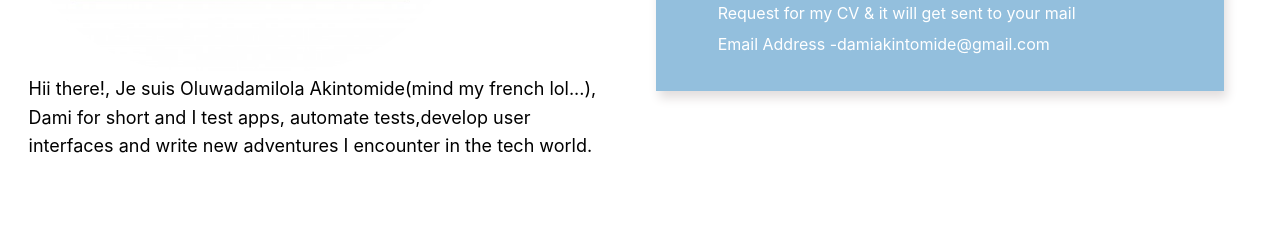
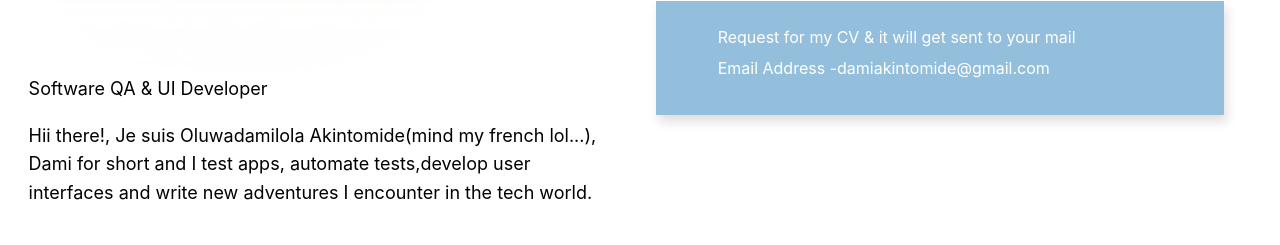
Before and after one commit to DAMIAKINTOMIDE/Damitomide, a plain HTML site: page index.html in a window 1280 px wide. Shown: the part 401-646 px from the top of the page. Drawn offline with Linux system fonts and the light colour scheme; a script that the page names is missing.

Commit message:
Update index.html

```diff
--- a/index.html
+++ b/index.html
@@ -30,6 +30,7 @@
                 <div class="main-panel" id="main-panel">
                     <div class="col-1">
                         <img src="images/landing-page.jpg">
+                        <p>Software QA & UI Developer</p>
                         <p>Hii there!, Je suis Oluwadamilola Akintomide(mind my french lol...), Dami for short and I test apps, automate tests,develop user interfaces and write new adventures I encounter in the tech world.</p>
 
                     </div>
```
